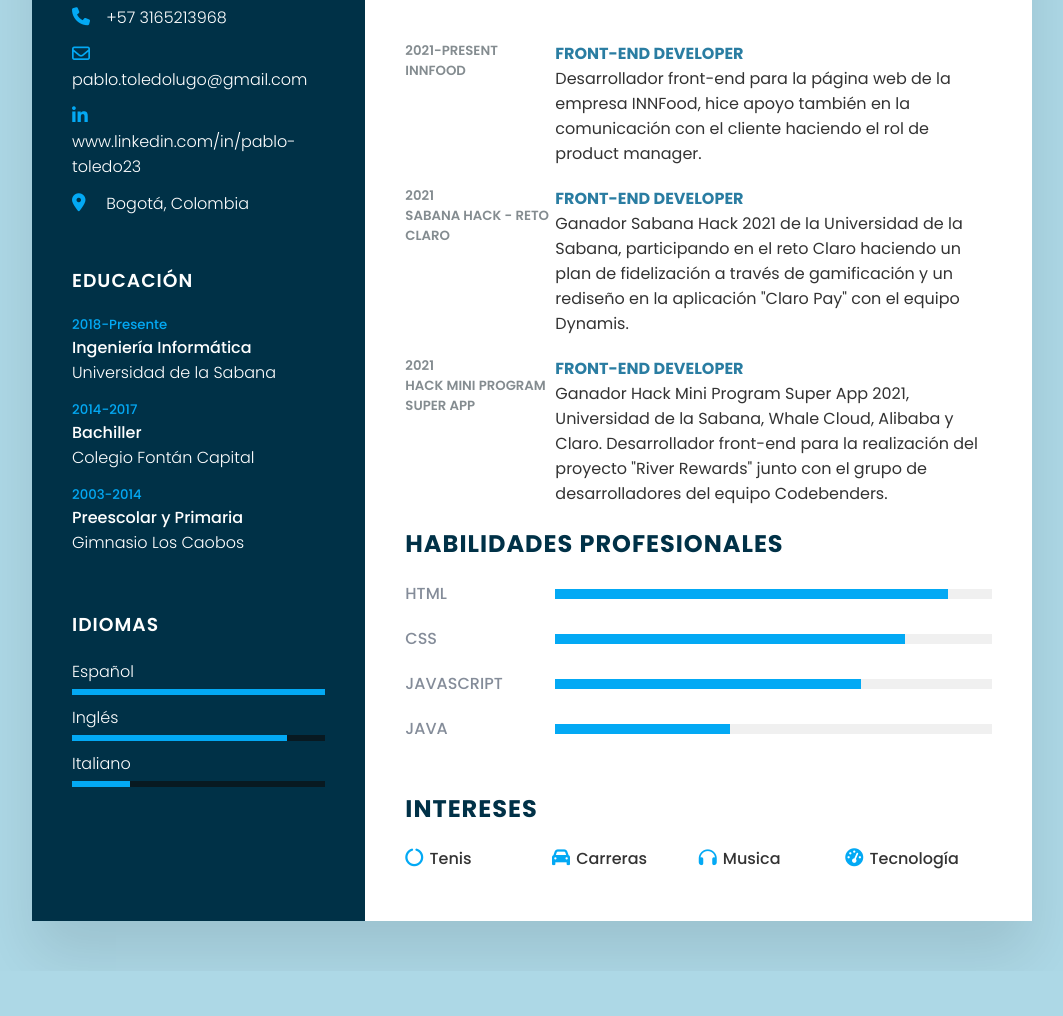
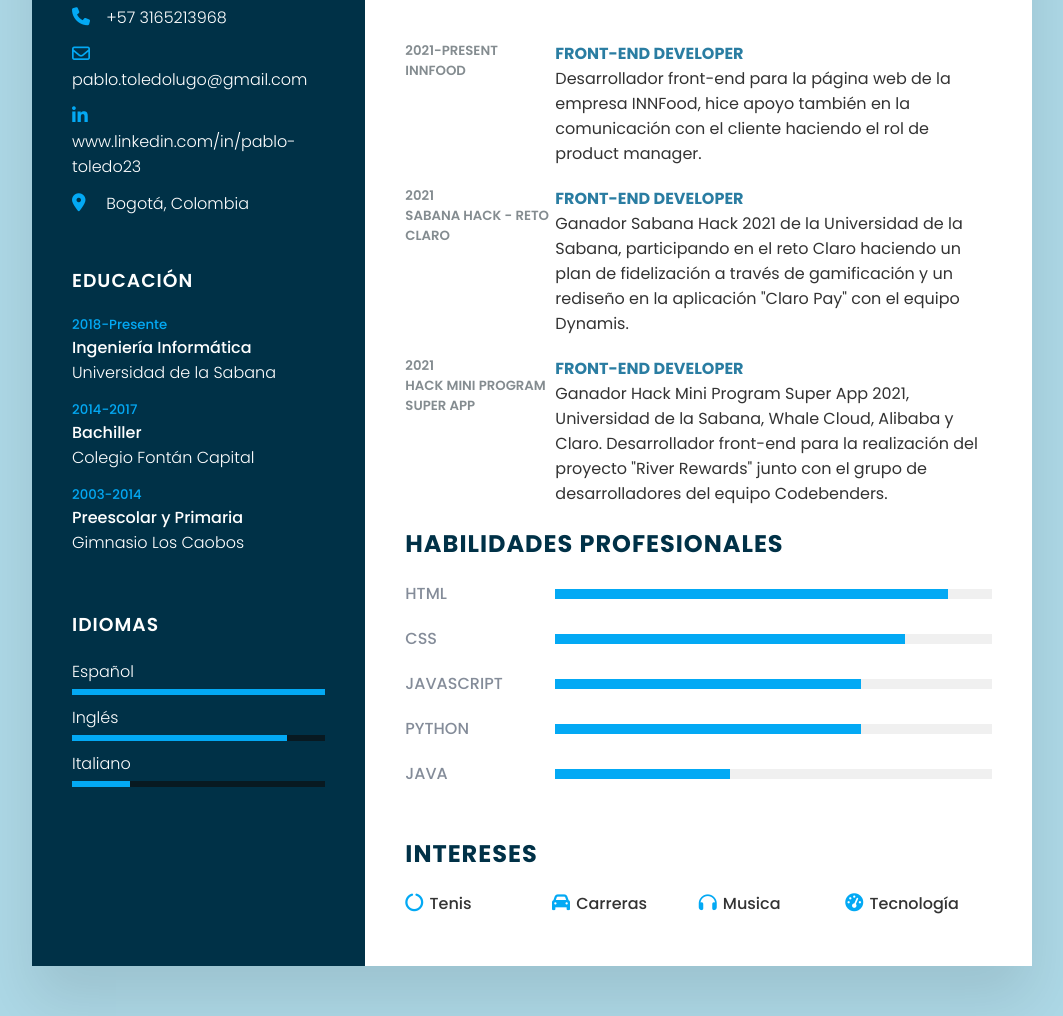
Before and after one commit to patoledol/cvToledoLugo, a plain HTML site: page index.html in a window 1280 px wide. Shown: the part 549-1565 px from the top of the page, without its empty margins (108-1171 px from the left). Before the commit the page ends 1520 px from the top, so only its background shows below. Drawn offline with Linux system fonts and the light colour scheme.

Commit message:
Agrego lenguaje

```diff
--- a/index.html
+++ b/index.html
@@ -189,6 +189,12 @@
                         <div style="width:70%;"></div>
                     </div>
                 </div>
+                 <div class="box">
+                    <h4>Python</h4>
+                    <div class="percent">
+                        <div style="width:70%;"></div>
+                    </div>
+                </div>
                 <div class="box">
                     <h4>JAVA</h4>
                     <div class="percent">
```
